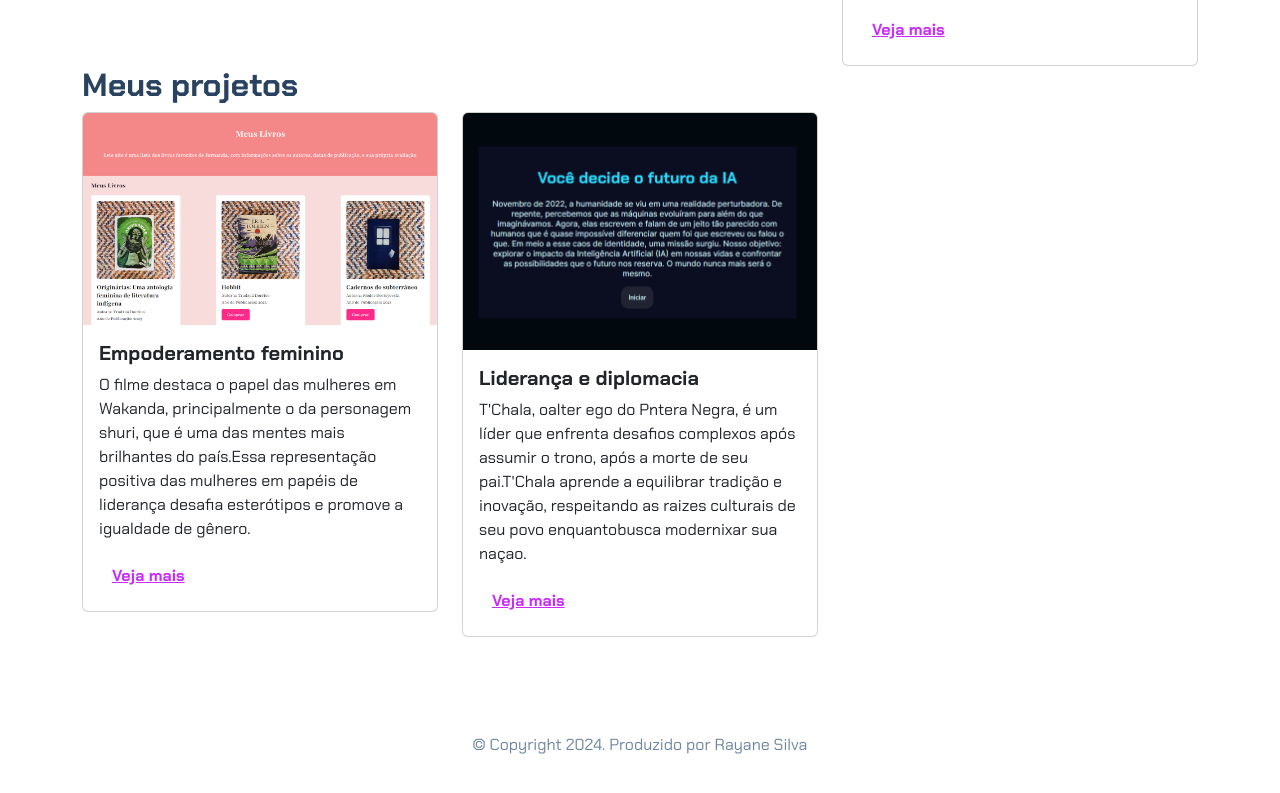
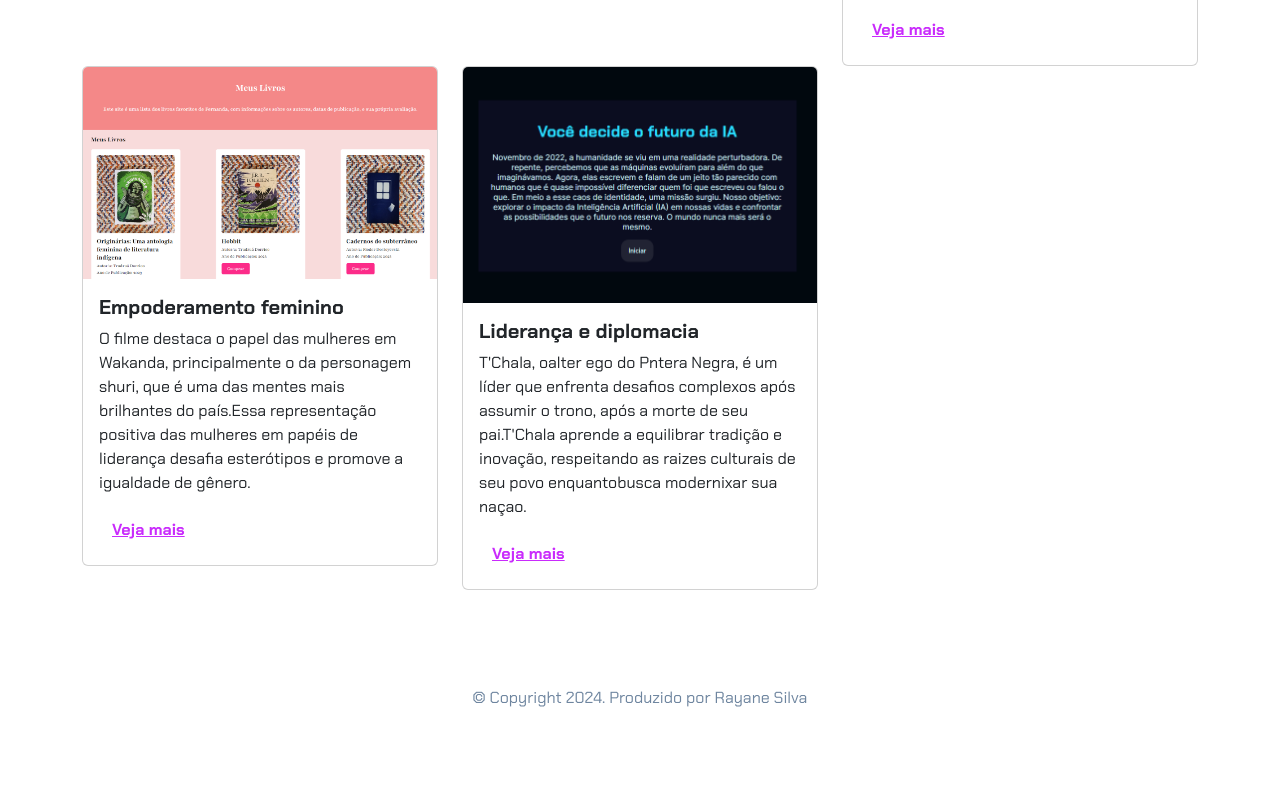
Before and after one commit to rayraydograu/portifolio, a plain HTML site: page index.html in a window 1280 px wide. Shown: the part 993-1786 px from the top of the page. Drawn offline with nearby package versions, Linux system fonts and the light colour scheme.

Commit message:
Update index.html

```diff
--- a/index.html
+++ b/index.html
@@ -7,7 +7,7 @@
     <link href="https://cdn.jsdelivr.net/npm/bootstrap@5.3.2/dist/css/bootstrap.min.css" rel="stylesheet">
     <link rel="stylesheet" href="https://cdn.jsdelivr.net/npm/bootstrap-icons@1.11.3/font/bootstrap-icons.min.css">
     <link rel="stylesheet" href="style.css">
-    <title>Meu portfólio</title>
+    <title>Pantera negra</title>
 </head>
 
 <body>
@@ -81,7 +81,6 @@
                 </div>
             </div>
         </div>
-                <h2>Meus projetos</h2>
         <div class="row">
             <!-- Projeto 1 -->
             <div class="col-md-4">
```
